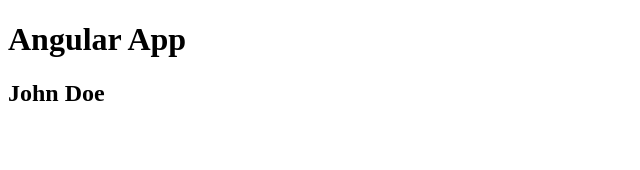
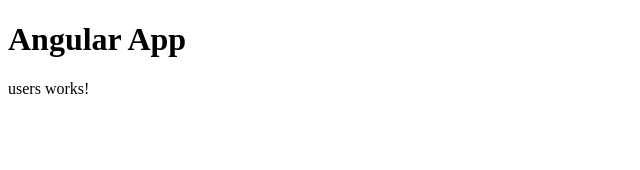
Before and after one commit to abecel22/angular-app-tutorial, an Angular app: page / in a window 1280 px wide. Shown: the top 170 px of the page, without its empty margins (0-640 px from the left). Built offline with nearby package versions, Linux system fonts and the light colour scheme.

Commit message:
Added 2nd component, practiced Typescript, models, string interpolation.

```diff
--- a/src/app/app.component.html
+++ b/src/app/app.component.html
@@ -1,2 +1,2 @@
 <h1>Angular App</h1>
-<app-user></app-user>
+<app-users></app-users>
--- a/src/app/app.module.ts
+++ b/src/app/app.module.ts
@@ -3,9 +3,10 @@
 
 import { AppComponent } from './app.component';
 import { UserComponent } from './components/user/user.component';
+import { UsersComponent } from './components/users/users.component';
 
 @NgModule({
-  declarations: [AppComponent, UserComponent],
+  declarations: [AppComponent, UserComponent, UsersComponent],
   imports: [BrowserModule],
   providers: [],
   bootstrap: [AppComponent]
--- a/src/app/components/user/user.component.html
+++ b/src/app/components/user/user.component.html
@@ -1 +1,5 @@
-<h2>John Doe</h2>
+<h2>{{ user.firstName }} {{ user.lastName }}</h2>
+<ul>
+    <li>Age: {{ user.age }}</li>
+    <li>Address: {{ user.address.street }} {{ user.address.city }}, {{ user.address.state }}</li>
+</ul>
--- a/src/app/components/user/user.component.ts
+++ b/src/app/components/user/user.component.ts
@@ -1,8 +1,29 @@
-import { Component } from '@angular/core';
+import { Component, OnInit } from '@angular/core';
+
+import { User } from '../../models/User';
 
 @Component({
   selector: 'app-user',
   templateUrl: '../user/user.component.html',
   styleUrls: ['../user/user.component.css']
 })
-export class UserComponent {}
+export class UserComponent implements OnInit {
+  // Properties
+  user: User;
+
+  // Methods
+  constructor() {}
+
+  ngOnInit() {
+    this.user = {
+      firstName: 'John',
+      lastName: 'Doe',
+      age: 30,
+      address: {
+        street: '50 Main',
+        city: 'Boston',
+        state: 'MA'
+      }
+    };
+  }
+}
--- /dev/null
+++ b/src/app/components/users/users.component.html
@@ -0,0 +1,3 @@
+<p>
+  users works!
+</p>
--- /dev/null
+++ b/src/app/components/users/users.component.ts
@@ -0,0 +1,15 @@
+import { Component, OnInit } from '@angular/core';
+
+@Component({
+  selector: 'app-users',
+  templateUrl: './users.component.html',
+  styleUrls: ['./users.component.css']
+})
+export class UsersComponent implements OnInit {
+
+  constructor() { }
+
+  ngOnInit() {
+  }
+
+}
--- /dev/null
+++ b/src/app/models/User.ts
@@ -0,0 +1,10 @@
+export interface User {
+  firstName: string;
+  lastName: string;
+  age: number;
+  address: {
+    street: string;
+    city: string;
+    state: string;
+  };
+}
```
Also changed, not shown: src/app/components/users/users.component.css (added).
